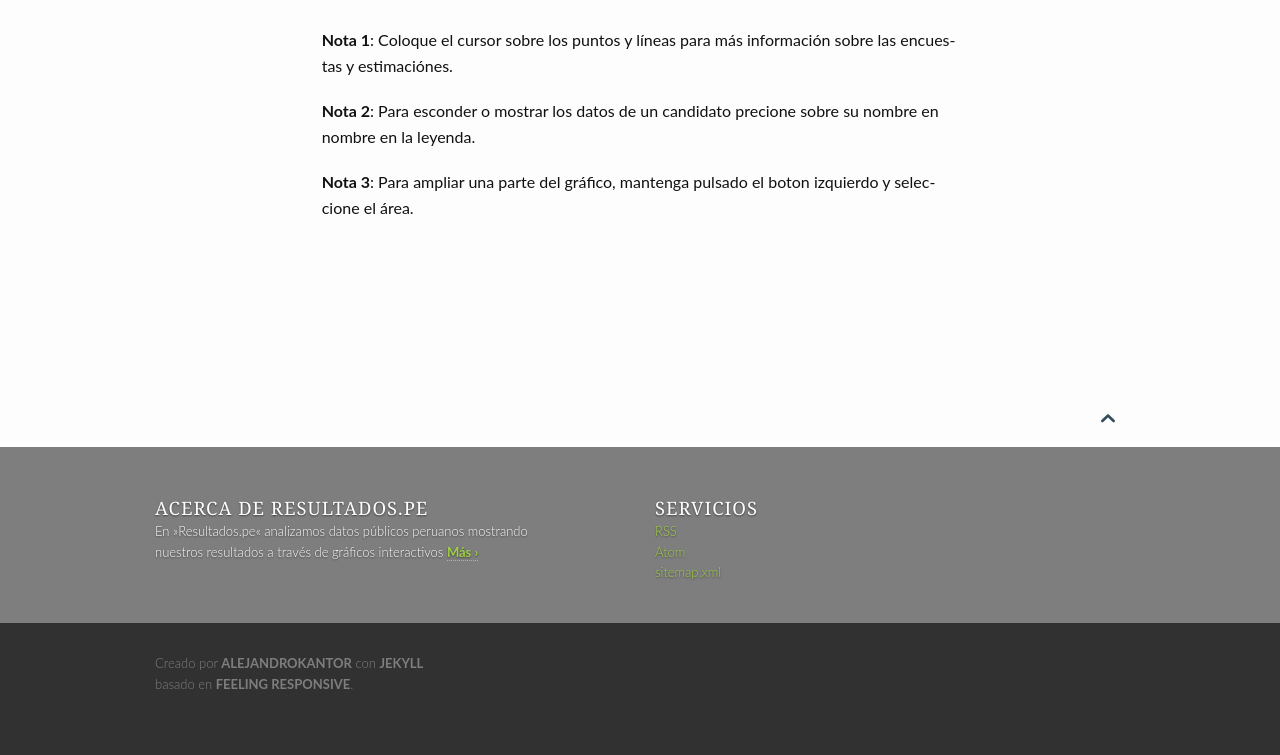
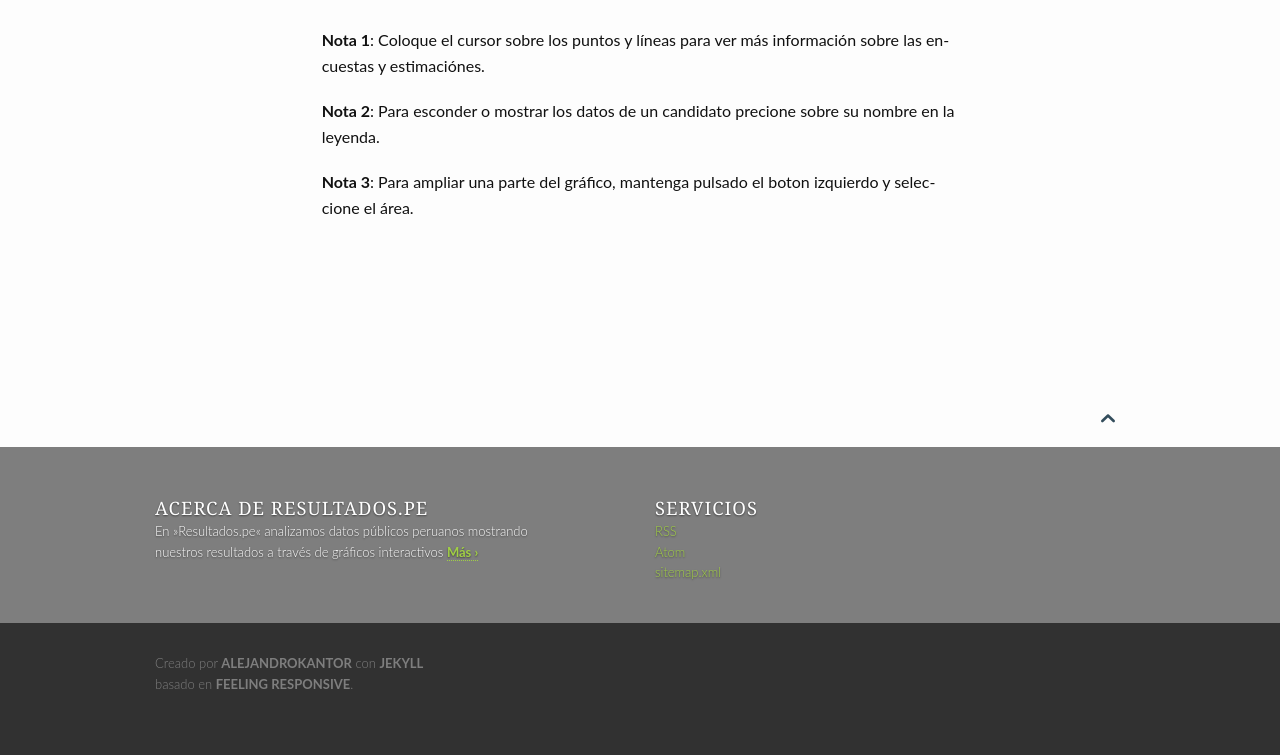
Before and after one commit to AlejandroKantor/resultados_pe, a Jekyll site: the page built from _posts/2015-12-30-Elecciones-presidenciales-2016.md, in a window 1280 px wide. Shown: the part 1138-1893 px from the top of the page. Built offline with Jekyll 4.4.1, drawn with Linux system fonts in a browser that asks for light colours.

Commit message:
graficoEncuesta

```diff
--- a/_posts/2015-12-30-Elecciones-presidenciales-2016.md
+++ b/_posts/2015-12-30-Elecciones-presidenciales-2016.md
@@ -21,6 +21,10 @@ show_meta: false
 breadcrumb: true
 ---
 
+
+
+
+
 Actualizado el 13 de noviembre 2015
 
 <iframe src="https://plot.ly/~AlejandroKantor/202.embed" style="width: 125%" frameBorder="0" height="500" scrolling="no" seamless="seamless"
@@ -32,9 +36,9 @@ class="myIframe">
 $('.myIframe').css('height', $(window).height()+'px');
 </script>
 
-__Nota 1__: Coloque el cursor sobre los puntos y líneas para más información sobre las encuestas y estimaciónes.
+__Nota 1__: Coloque el cursor sobre los puntos y líneas para ver más información sobre las encuestas y estimaciónes.
 
-__Nota 2__: Para esconder o mostrar los datos de un candidato precione sobre su nombre en nombre en la leyenda.
+__Nota 2__: Para esconder o mostrar los datos de un candidato precione sobre su nombre en la leyenda.
 
 __Nota 3__: Para ampliar una parte del gráfico, mantenga pulsado el boton izquierdo y seleccione el área.
 <!--<iframe height="600" id="igraph" scrolling="no" seamless="seamless" src="https://plot.ly/~AlejandroKantor/202.embed" width="800" frameBorder="0"></iframe> -->
--- a/_source/2015-12-30-Elecciones-presidenciales-2016.Rmd
+++ b/_source/2015-12-30-Elecciones-presidenciales-2016.Rmd
@@ -37,9 +37,10 @@ class="myIframe">
 <script type="text/javascript" language="javascript">
 $('.myIframe').css('height', $(window).height()+'px');
 </script>
-__Nota 1__: Coloque el cursor sobre los puntos y líneas para más información sobre las encuestas y estimaciónes.
 
-__Nota 2__: Para esconder o mostrar los datos de un candidato precione sobre su nombre en nombre en la leyenda.
+__Nota 1__: Coloque el cursor sobre los puntos y líneas para ver más información sobre las encuestas y estimaciónes.
+
+__Nota 2__: Para esconder o mostrar los datos de un candidato precione sobre su nombre en la leyenda.
 
 __Nota 3__: Para ampliar una parte del gráfico, mantenga pulsado el boton izquierdo y seleccione el área.
 <!--<iframe height="600" id="igraph" scrolling="no" seamless="seamless" src="https://plot.ly/~AlejandroKantor/202.embed" width="800" frameBorder="0"></iframe> -->
```
